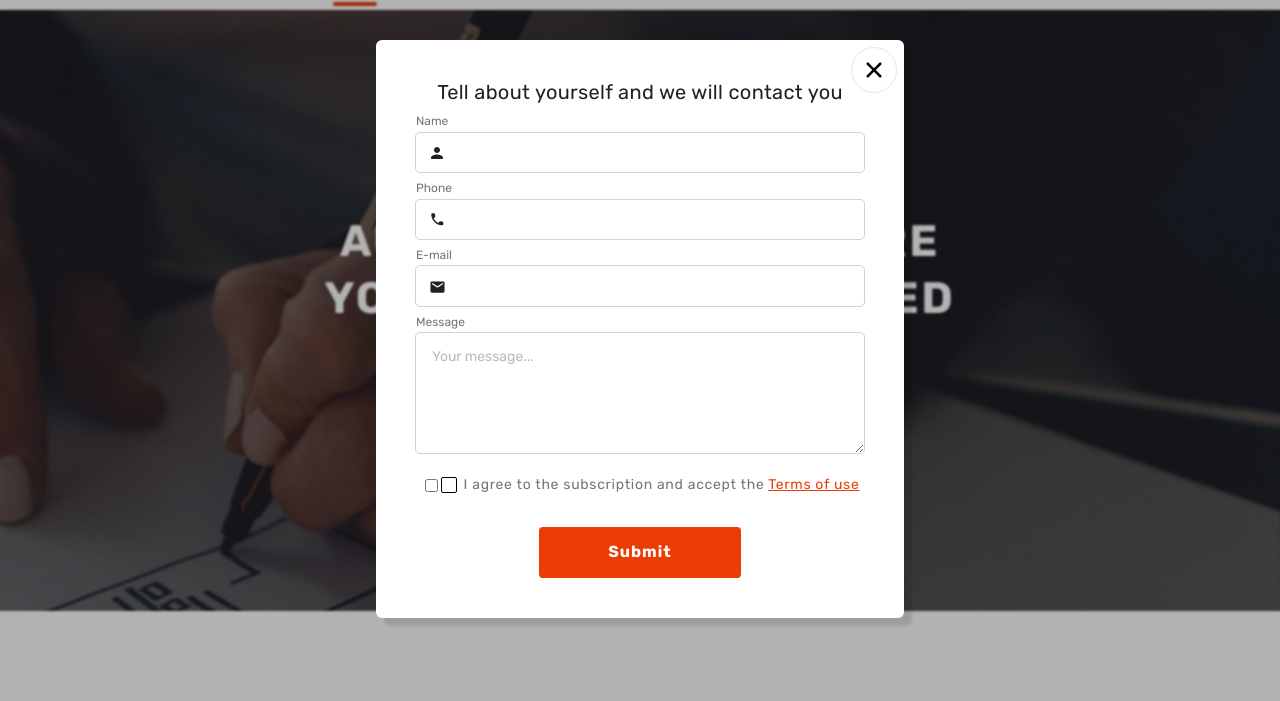
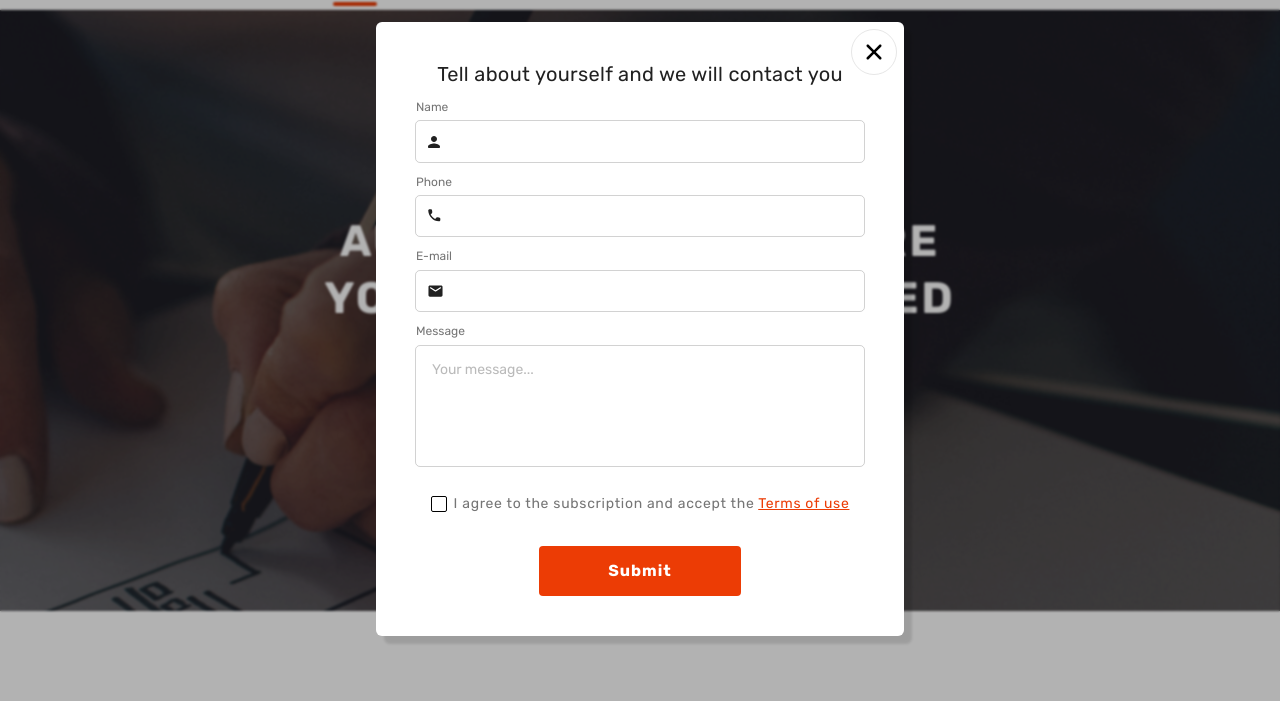
Before and after one commit to Dima-Sd/Dolguldur, a website: page app/index.html in a window 1280 px wide. Both pictures are taken after a click on the button "Go to order". Shown: the part 71-772 px from the top of the page. Drawn offline with nearby package versions, Linux system fonts and the light colour scheme.

Commit message:
Made changes to html components and forms

```diff
--- a/app/index.html
+++ b/app/index.html
@@ -43,7 +43,6 @@
                 </li>
             </ul>
         </nav>
-
         <ul class="header__list">
             <li class="header__item">
                 <a class="header__link" href="mailto:info@dolguldur.com">
@@ -90,6 +89,52 @@
             </div>
             <div class="backdrop is-hidden" data-modal>
     <div class="modal">
+        <form class="form">
+            <h3 class="form__title">
+                Tell about yourself and we will contact you
+            </h3>
+            <label class="form__label" for="name">
+                Name
+                <input class="form__input" type="text" name="name" id="name" required>
+                <svg class="icon form__icon" width="12" height="12">
+                    <use href="./images/sprite.svg#user"></use>
+                </svg>
+            </label>
+            <label class="form__label" for="phone">
+                Phone
+                <input class="form__input" type="tel" name="number" id="phone" required>
+                <svg class="icon form__icon" width="13" height="13">
+                    <use href="./images/sprite.svg#telephone"></use>
+                </svg>
+            </label>
+            <label class="form__label" for="email">
+                E-mail
+                <input class="form__input" type="email" name="e-mail" id="email" required>
+                <svg class="icon form__icon" width="15" height="12">
+                    <use href="./images/sprite.svg#email"></use>
+                </svg>
+            </label>
+            <label class="form__label form__label-textarea" for="message">
+                Message
+                <textarea class="form__input form__input--big" name="message" id="message" placeholder="Your message..."
+                    required></textarea>
+            </label>
+            <label class="form__label-checkbox" for="subscription">
+                <input class="form__checkbox" type="checkbox" name="subscription" id="subscription" required>
+                <span class="form__checkbox-fake">
+                    <svg class="icon" width="10" height="8">
+                        <use href="./images/sprite.svg#checked"></use>
+                    </svg>
+                </span>
+                <p class="form__checkbox-subscription">
+                    I agree to the subscription and accept the <a class="form__subscription-link" href="#" target="_blank">Terms
+                        of use</a>
+                </p>
+            </label>
+            <button class="button form__button" type="submit">
+                Submit
+            </button>
+        </form>
         <button class="modal__close" type="button" data-modal-close>
             <svg class="icon" width="16" height="16">
                 <use href="./images/sprite.svg#close"></use>
@@ -98,66 +143,6 @@
                 close modal
             </span>
         </button>
-        <form class="form">
-            <p class="form__text">
-                Tell about yourself and we will contact you
-            </p>
-            <label class="form__label">
-                <span class="form__description">
-                    Name
-                </span>
-                <input class="form__input" type="text" name="name" required>
-                <div class="form__box">
-                    <svg class="icon" width="12" height="12">
-                        <use href="./images/sprite.svg#user"></use>
-                    </svg>
-                </div>
-            </label>
-            <label class="form__label">
-                <span class="form__description">
-                    Phone
-                </span>
-                <input class="form__input" type="tel" name="number" required>
-                <div class="form__box">
-                    <svg class="icon" width="13" height="13">
-                        <use href="./images/sprite.svg#telephone"></use>
-                    </svg>
-                </div>
-            </label>
-            <label class="form__label">
-                <span class="form__description">
-                    E-mail
-                </span>
-                <input class="form__input" type="email" name="e-mail" required>
-                <div class="form__box">
-                    <svg class="icon" width="15" height="12">
-                        <use href="./images/sprite.svg#email"></use>
-                    </svg>
-                </div>
-            </label>
-            <label class="form__label form__label-textarea">
-                <span class="form__description">
-                    Message
-                </span>
-                <textarea class="form__input form__input--big" name="message" placeholder="Your message..."
-                    required></textarea>
-            </label>
-            <label class="checkbox form__checkbox">
-                <input class="checkbox__input" type="checkbox" name="subscription" required>
-                <span class="checkbox__box">
-                    <svg class="icon" width="10" height="8">
-                        <use href="./images/sprite.svg#checked"></use>
-                    </svg>
-                </span>
-                <p class="checkbox__subscription">
-                    I agree to the subscription and accept the <a class="checkbox__link" href="#"
-                        target="_blank">Terms of use</a>
-                </p>
-            </label>
-            <button class="button form__button" type="submit">
-                Submit
-            </button>
-        </form>
     </div>
 </div>
         </section>
@@ -559,9 +544,8 @@
     <div class="container">
         <div class="footer__inner">
             <div class="footer__info">
-                <a class="logo logo--light footer__logo" href="#">
-                    <img class="logo__img" width="140" height="25" src="./images/logo-footer.svg"
-                        alt="logo DolGuldur">
+                <a class="logo footer__logo" href="#">
+                    <img class="logo__img" width="140" height="25" src="./images/logo-footer.svg" alt="logo DolGuldur">
                 </a>
                 <address class="footer__contacts">
                     <p class="footer__location">
@@ -587,8 +571,7 @@
                 </span>
                 <ul class="social">
                     <li class="social__item">
-                        <a class="social__link social__link--dark" href="#" target="_blank"
-                            rel="noopener noreferrer">
+                        <a class="social__link social__link--dark" href="#" target="_blank" rel="noopener noreferrer">
                             <svg class="icon" width="20" height="20">
                                 <use href="./images/sprite.svg#instagram"></use>
                             </svg>
@@ -598,8 +581,7 @@
                         </a>
                     </li>
                     <li class="social__item">
-                        <a class="social__link social__link--dark" href="#" target="_blank"
-                            rel="noopener noreferrer">
+                        <a class="social__link social__link--dark" href="#" target="_blank" rel="noopener noreferrer">
                             <svg class="icon" width="20" height="20">
                                 <use href="./images/sprite.svg#twitter"></use>
                             </svg>
@@ -609,8 +591,7 @@
                         </a>
                     </li>
                     <li class="social__item">
-                        <a class="social__link social__link--dark" href="#" target="_blank"
-                            rel="noopener noreferrer">
+                        <a class="social__link social__link--dark" href="#" target="_blank" rel="noopener noreferrer">
                             <svg class="icon" width="20" height="20">
                                 <use href="./images/sprite.svg#facebook"></use>
                             </svg>
@@ -620,8 +601,7 @@
                         </a>
                     </li>
                     <li class="social__item">
-                        <a class="social__link social__link--dark" href="#" target="_blank"
-                            rel="noopener noreferrer">
+                        <a class="social__link social__link--dark" href="#" target="_blank" rel="noopener noreferrer">
                             <svg class="icon" width="20" height="20">
                                 <use href="./images/sprite.svg#linkedin"></use>
                             </svg>
@@ -632,15 +612,12 @@
                     </li>
                 </ul>
             </div>
-
             <form class="footer__form">
                 <label class="footer__label">
-                    <span class="footer__test">
-                        subscribe
-                    </span>
+                    subscribe
                     <input class="footer__input" type="email" name="e-mail" placeholder="E-mail" required>
                 </label>
-                <button class="button button--light footer__button" type="submit">
+                <button class="button footer__button" type="submit">
                     Subscribe
                     <svg class="icon" width="24" height="24">
                         <use href="./images/sprite.svg#flower"></use>
@@ -650,7 +627,6 @@
         </div>
     </div>
 </footer>
-
     <script src="js/main.min.js"></script>
 </body>
 
--- a/app/scss/_global.scss
+++ b/app/scss/_global.scss
@@ -30,7 +30,7 @@ body {
 
 .logo {
     border-radius: 4px;
-    transition: opacity 0.4s, outline 0.4s, outline-offset 0.4s, box-shadow 0.4s;
+    transition: opacity 0.4s, outline 0.4s;
 
     &:hover {
         opacity: 0.6;
@@ -42,13 +42,7 @@ body {
     }
 
     &:active {
-        box-shadow: 4px 4px 4px 4px $dark-opacity-250;
-    }
-
-    &--light {
-        &:active {
-            box-shadow: 4px 4px 4px 4px $accent-opacity-700;
-        }
+        opacity: 0.4;
     }
 }
 
@@ -65,17 +59,10 @@ body {
     padding: 10px 50px;
     line-height: 1.9;
     font-weight: 700;
-
-    transition: box-shadow 0.4s, outline 0.4s, outline-offset 0.4s;
+    transition: box-shadow 0.4s, outline 0.4s;
 
     &:hover {
         box-shadow: 3px 3px 8px $dark-opacity-400;
-    }
-
-    &--light {
-        &:hover {
-            box-shadow: 3px 3px 8px $accent;
-        }
     }
 
     &:focus {
@@ -99,60 +86,3 @@ body {
 .icon {
     fill: currentColor;
 }
-
-.checkbox {
-    display: flex;
-    justify-content: center;
-    align-items: center;
-
-    &__input {
-        &:checked+.checkbox__box {
-            background-color: $accent;
-            border-color: transparent;
-        }
-
-        &:focus+.checkbox__box {
-            outline: 1px solid $accent;
-            outline-offset: 3px;
-        }
-    }
-
-    &__box {
-        display: flex;
-        justify-content: center;
-        align-items: center;
-        width: 16px;
-        height: 16px;
-        margin-right: 7px;
-        border-radius: 2px;
-        border: 1px solid $dark;
-        color: $light; //Тут звичайно спірний момент стосовно того, що я приховую іконку за допомогою кольору. Бо якщо наше модальне вікно буде іншого кольору, то вийде, що іконка буде вже не захована. Але якщо розробники будуть змінювати колір модалки, то в них не повинно бути труднощів, щоб під подібний колір підлаштують і саму іконку
-        transition: background-color 0.2s, border-color 0.2s, outline 0.2s;
-    }
-
-    &__subscription {
-        line-height: 1.7;
-        color: $dark-light;
-        letter-spacing: 0.7px;
-    }
-
-    &__link {
-        color: $accent;
-        text-decoration: underline $accent;
-        border-radius: 2px;
-        transition: opacity 0.4s, outline 0.4s, box-shadow 0.4s;
-
-        &:hover {
-            opacity: 0.7;
-        }
-
-        &:focus {
-            outline: 1px solid $accent;
-            outline-offset: 2px;
-        }
-
-        &:active {
-            box-shadow: 4px 4px 9px $accent;
-        }
-    }
-}
--- a/app/scss/global/_footer.scss
+++ b/app/scss/global/_footer.scss
@@ -1,4 +1,3 @@
-// footer
 .footer {
     padding: 64px 0 60px;
     background-color: $dark-800;
@@ -71,13 +70,11 @@
 
     &__label {
         line-height: 1.2;
-        // Та форма, яка була в модалці, то там також була висота рядка, але вона ніяк не потрібна була лейблу. А в цьому випадку все по іншому. Коли пишеш лейблу висоту рядка, то виходить так, як по макету
         color: $light;
         text-transform: uppercase;
         letter-spacing: 0.33px;
         margin-right: 12px;
         max-width: 358px;
-        // Якщо, наприклад, не стане кнопки, то краще, щоб цей інпут розширився на всю ширину форми, чи обмежувався шириною, утворюючи пустоту?
         width: 100%;
     }
 
@@ -87,7 +84,7 @@
         border-radius: 4px;
         margin-top: 19px;
         background-color: $dark-800;
-        color: $light; //Через background не видно текст, який вводить користувач
+        color: $light;
         width: 100%;
         transition: outline 0.4s;
 
--- a/app/scss/global/_form.scss
+++ b/app/scss/global/_form.scss
@@ -1,7 +1,7 @@
 .form {
     text-align: center;
 
-    &__text {
+    &__title {
         font-size: 20px;
         color: $dark-500;
         margin-bottom: 11px;
@@ -10,51 +10,40 @@
     }
 
     &__label {
-        display: flex;
-        flex-direction: column;
-        //  Велика відстань була між формою та текстом, який в лейблі, не дивлячись на те, що прописано стосовно стилів все правильно. Тож я зробив це через флекси, і тепер все окей
+        display: block;
         text-align: left;
-        gap: 4px;
         width: 100%;
         margin-bottom: 10px;
+        font-size: 12px;
+        color: $dark-light;
         position: relative;
     }
 
-    &__description {
-        font-size: 12px;
-        color: $dark-light;
-        line-height: 1.1;
-    }
-
     &__input {
-        padding: 6px 6px 10px 50px;
+        padding: 10px 6px 10px 50px;
         width: 100%;
         border-radius: 4px;
+        margin-top: 4px;
         outline: 1px solid $dark-opacity-200;
         transition: outline 0.4s;
 
-        &:hover+.form__box {
-            //Чи коректно робити це через сусідній елемент, коли ми прцюємо з непарним тегом?
+        &:hover+.form__icon {
             color: $accent-opacity-700;
+            pointer-events: none;
         }
 
         &:focus {
             outline-color: $accent;
-            &+.form__box {
+            &+.form__icon {
                 color: $accent;
             }
         }
     }
 
-    &__box {
+    &__icon {
         position: absolute;
         left: 12px;
-        top: 50%;
-        width: 18px;
-        height: 18px;
-        display: flex;
-        justify-content: center;
-        align-items: center;
+        bottom: 14px;
         color: $dark-500;
         transition: color 0.4s;
     }
@@ -64,13 +53,13 @@
     }
 
     &__input--big {
-        resize: vertical;
-        min-height: 120px;
-        max-height: 220px;
+        resize: none;
+        height: 120px;
         padding: 12px 16px;
 
         &::placeholder {
             color: $dark-light-opacity;
+            font-size: 14px;
             transition: color 0.4s;
         }
 
@@ -79,8 +68,66 @@
         }
     }
 
+    &__label-checkbox {
+        display: flex;
+        justify-content: center;
+        align-items: center;
+        margin-bottom: 30px;
+    }
+
     &__checkbox {
-        margin-bottom: 30px;
+        opacity: 0;
+        position: absolute;
+        pointer-events: none;
+        &:checked+.form__checkbox-fake {
+            background-color: $accent;
+            border-color: transparent;
+        }
+
+        &:focus+.form__checkbox-fake {
+            outline: 1px solid $accent;
+            outline-offset: 3px;
+        }
+    }
+
+    &__checkbox-fake {
+        display: flex;
+        justify-content: center;
+        align-items: center;
+        width: 16px;
+        height: 16px;
+        margin-right: 7px;
+        border-radius: 2px;
+        border: 1px solid $dark;
+        color: $light;
+        transition: background-color 0.2s, border-color 0.2s, outline 0.2s;
+    }
+
+    &__checkbox-subscription {
+        line-height: 1.7;
+        color: $dark-light;
+        letter-spacing: 0.7px;
+    }
+
+    &__subscription-link {
+        color: $accent;
+        text-decoration: underline $accent;
+        border-radius: 2px;
+        transition: opacity 0.4s, outline 0.4s, box-shadow 0.4s, text-decoration-color 0.4s;
+
+        &:hover {
+            opacity: 0.7;
+        }
+
+        &:focus {
+            outline: 1px solid $accent;
+            outline-offset: 2px;
+        }
+
+        &:active {
+            opacity: 0.7;
+            text-decoration-color: transparent;
+        }
     }
 
     &__button {
--- a/app/scss/global/_work-card.scss
+++ b/app/scss/global/_work-card.scss
@@ -23,7 +23,6 @@
         top: 0;
         left: 0;
         background-color: $accent-opacity-800;
-
         padding: 63px 24px;
         font-size: 18px;
         line-height: 1.5;
--- a/gulpfile.js
+++ b/gulpfile.js
@@ -29,9 +29,7 @@ function scripts() {
     ])
         .pipe(concat('main.min.js'))
         .pipe(uglify())
-
         .pipe(dest('app/js'))
-
         .pipe(browserSync.stream());
 }
 
--- a/package.json
+++ b/package.json
@@ -9,7 +9,7 @@
     "gulp-uglify": "^3.0.2",
     "jquery": "^3.7.1",
     "mixitup": "^3.3.1",
-    "sass": "^1.77.8"
+    "sass": "^1.79.4"
   },
   "name": "gulp-4",
   "version": "1.0.0",
```
Also changed, not shown: app/html/components/footer.html (+8 -16 lines), app/html/components/header.html (+0 -1 lines), app/html/components/sections/modal.html (+46 -60 lines), app/html/pages/index.html (+4 -5 lines), app/html/pages/works.html (+9 -9 lines), app/scss/pages/_works.scss (+6 -2 lines), app/works.html (+17 -26 lines), app/css/style.min.css, 1 other file.
